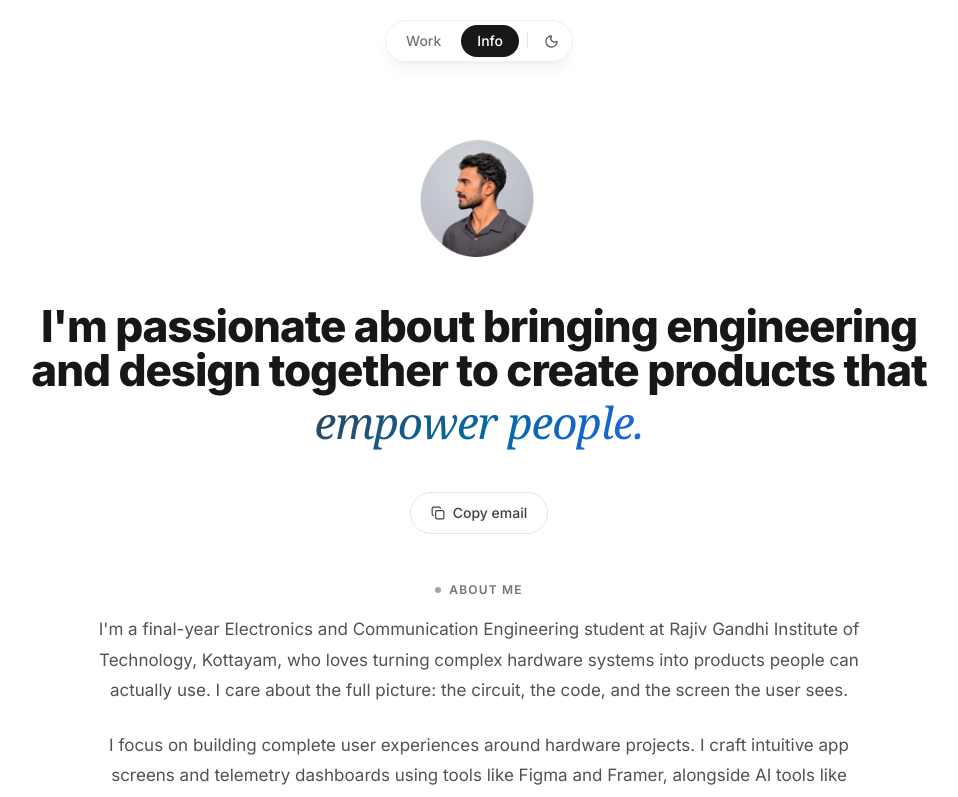
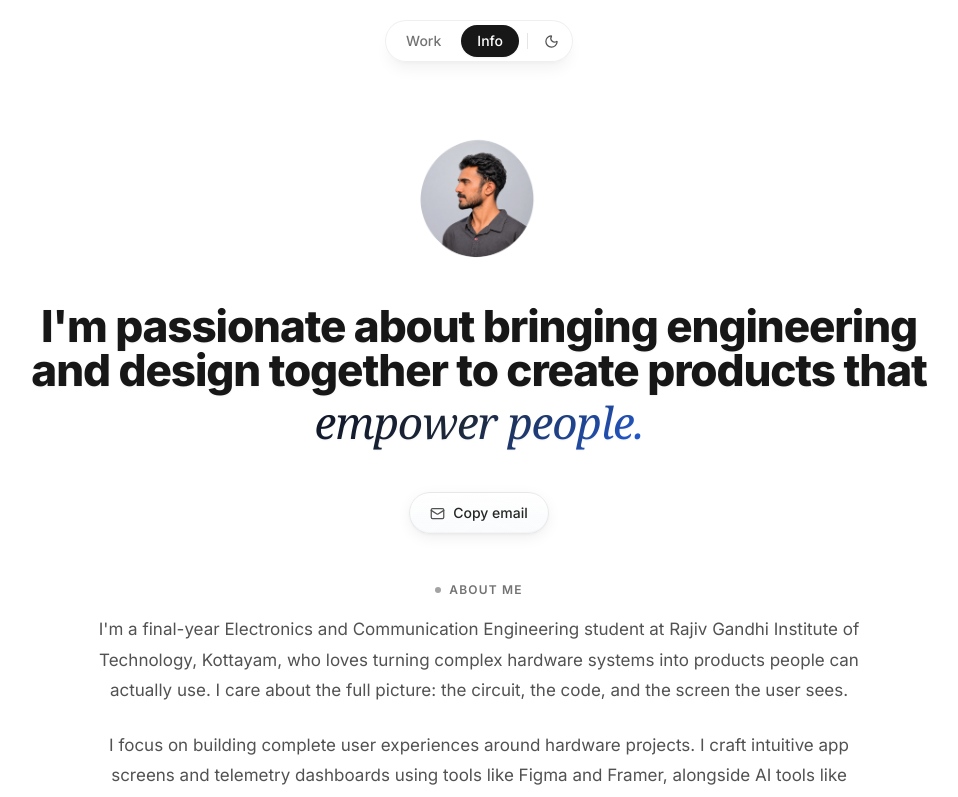
Before and after one commit to Abhi-jith4/Portfolio, a React (Vite) app: page /about in a window 1280 px wide. Shown: the top 797 px of the page, without its empty margins (161-1119 px from the left). Built offline with nearby package versions, Linux system fonts and the light colour scheme; a web font is replaced by a local one.

Commit message:
Fix transition duplicate glitch, add Dousan Miao glass Copy Email button with mail icon, soften headline gradient and add depth

```diff
--- a/src/App.tsx
+++ b/src/App.tsx
@@ -1,4 +1,4 @@
-import { Routes, Route, useLocation, Navigate } from 'react-router-dom';
+import { useLocation, useRoutes, Navigate } from 'react-router-dom';
 import { Home } from './pages/Home';
 import { About } from './pages/About';
 import { Project } from './pages/Project';
@@ -8,17 +8,22 @@ import { PageTransition } from './components/PageTransition';
 export default function App() {
   const location = useLocation();
 
+  const element = useRoutes(
+    [
+      { path: '/', element: <Home /> },
+      { path: '/about', element: <About /> },
+      { path: '/info', element: <Navigate to="/about" replace /> },
+      { path: '/projects/:slug', element: <Project /> },
+      { path: '*', element: <Navigate to="/" replace /> },
+    ],
+    location
+  );
+
   return (
     <>
       <TopNav />
-      <PageTransition>
-        <Routes location={location} key={location.pathname}>
-          <Route path="/" element={<Home />} />
-          <Route path="/about" element={<About />} />
-          <Route path="/info" element={<Navigate to="/about" replace />} />
-          <Route path="/projects/:slug" element={<Project />} />
-          <Route path="*" element={<Navigate to="/" replace />} />
-        </Routes>
+      <PageTransition locationKey={location.pathname}>
+        {element}
       </PageTransition>
     </>
   );
--- a/src/components/CopyEmail.tsx
+++ b/src/components/CopyEmail.tsx
@@ -1,6 +1,6 @@
 import { motion, AnimatePresence } from 'framer-motion';
 import { useState } from 'react';
-import { Copy, Check } from 'lucide-react';
+import { Mail, Check } from 'lucide-react';
 
 const EMAIL = 'abhijith7107@gmail.com';
 
@@ -31,28 +31,38 @@ export function CopyEmail() {
       whileHover={{ scale: 1.02 }}
       whileTap={{ scale: 0.98 }}
       transition={{ duration: 0.2, ease: 'easeOut' }}
-      className="flex items-center gap-2 px-5 py-2.5 rounded-full border border-neutral-200 dark:border-neutral-700 bg-white dark:bg-neutral-900 text-sm font-medium text-neutral-700 dark:text-neutral-200 hover:border-neutral-400 dark:hover:border-neutral-500 transition-colors"
+      className="glass-button relative inline-flex items-center gap-2 px-5 py-2.5 text-sm font-medium select-none cursor-pointer"
+      aria-label="Copy email address"
     >
+      {/* Specular Diagonal Sheen (Dousan Miao style) */}
+      <div className="absolute inset-0 rounded-full overflow-hidden pointer-events-none" aria-hidden="true">
+        <div className="absolute -inset-full bg-gradient-to-tr from-transparent via-white/[0.14] dark:via-white/[0.08] to-transparent rotate-45 pointer-events-none" />
+        <div className="absolute top-0 left-4 right-4 h-[1px] bg-gradient-to-r from-transparent via-white/60 dark:via-white/30 to-transparent pointer-events-none" />
+      </div>
+
       <AnimatePresence mode="wait">
         {copied ? (
           <motion.span
             key="check"
-            initial={{ opacity: 0, y: 4 }}
+            initial={{ opacity: 0, y: 3 }}
             animate={{ opacity: 1, y: 0 }}
-            exit={{ opacity: 0, y: -4 }}
-            className="flex items-center gap-2 text-green-600 dark:text-green-400"
+            exit={{ opacity: 0, y: -3 }}
+            transition={{ duration: 0.15 }}
+            className="relative z-10 flex items-center gap-2 text-emerald-600 dark:text-emerald-400 font-medium"
           >
-            <Check size={14} /> Copied!
+            <Check size={15} /> Copied!
           </motion.span>
         ) : (
           <motion.span
-            key="copy"
-            initial={{ opacity: 0, y: 4 }}
+            key="mail"
+            initial={{ opacity: 0, y: 3 }}
             animate={{ opacity: 1, y: 0 }}
-            exit={{ opacity: 0, y: -4 }}
-            className="flex items-center gap-2"
+            exit={{ opacity: 0, y: -3 }}
+            transition={{ duration: 0.15 }}
+            className="relative z-10 flex items-center gap-2 text-neutral-800 dark:text-neutral-100"
           >
-            <Copy size={14} /> Copy email
+            <Mail size={15} className="text-neutral-600 dark:text-neutral-300" />
+            <span>Copy email</span>
           </motion.span>
         )}
       </AnimatePresence>
--- a/src/components/PageTransition.tsx
+++ b/src/components/PageTransition.tsx
@@ -1,69 +1,41 @@
 import { AnimatePresence, motion, useReducedMotion } from 'framer-motion';
-import { useState, useEffect } from 'react';
-import { useLocation } from 'react-router-dom';
+import React, { useEffect, useRef } from 'react';
 
-const dots = [0, 1, 2];
+interface PageTransitionProps {
+  children: React.ReactNode;
+  locationKey: string;
+}
 
-export function PageTransition({ children }: { children: React.ReactNode }) {
-  const location = useLocation();
+export function PageTransition({ children, locationKey }: PageTransitionProps) {
   const shouldReduceMotion = useReducedMotion();
-  const [loading, setLoading] = useState(false);
-  const [displayLocation, setDisplayLocation] = useState(location);
+  const prevKeyRef = useRef(locationKey);
 
   useEffect(() => {
-    if (location.pathname !== displayLocation.pathname) {
-      setLoading(true);
+    if (prevKeyRef.current !== locationKey) {
       window.scrollTo(0, 0);
-      const t = setTimeout(() => {
-        setDisplayLocation(location);
-        setLoading(false);
-      }, 500);
-      return () => clearTimeout(t);
+      prevKeyRef.current = locationKey;
     }
-  }, [location, displayLocation]);
+  }, [locationKey]);
 
   return (
-    <>
-      {/* Dim overlay + loader */}
-      <AnimatePresence>
-        {loading && (
+    <AnimatePresence mode="wait" initial={false}>
       <motion.div
-            key="overlay"
-            initial={{ opacity: 0 }}
-            animate={{ opacity: 1 }}
-            exit={{ opacity: 0 }}
-            transition={{ duration: shouldReduceMotion ? 0 : 0.25, ease: 'easeOut' }}
-            className="fixed inset-0 z-[100] flex flex-col items-center justify-center bg-neutral-950/95"
-          >
-            <div className="flex items-center gap-3 mb-3">
-              {dots.map((i) => (
-                <motion.div
-                  key={i}
-                  className="w-2 h-2 rounded-full bg-white/60"
-                  animate={{ opacity: [0.3, 1, 0.3] }}
-                  transition={{ duration: shouldReduceMotion ? 0 : 1.1, repeat: Infinity, delay: i * 0.22 }}
-                />
-              ))}
-            </div>
-            <span className="text-xs tracking-widest text-white/40 uppercase font-medium">
-              Just a moment
-            </span>
-          </motion.div>
-        )}
-      </AnimatePresence>
-
-      {/* Page content */}
-      <AnimatePresence mode="wait">
-        <motion.div
-          key={displayLocation.pathname}
-          initial={shouldReduceMotion ? { opacity: 1, y: 0 } : { opacity: 0, y: 8 }}
+        key={locationKey}
+        initial={shouldReduceMotion ? { opacity: 1 } : { opacity: 0, y: 8 }}
         animate={{ opacity: 1, y: 0 }}
-          exit={{ opacity: 0 }}
-          transition={{ duration: shouldReduceMotion ? 0 : 0.5, ease: 'easeOut' }}
+        exit={
+          shouldReduceMotion
+            ? { opacity: 0 }
+            : { opacity: 0, y: -6, transition: { duration: 0.18, ease: 'easeIn' } }
+        }
+        transition={{
+          duration: shouldReduceMotion ? 0 : 0.45,
+          ease: 'easeOut',
+        }}
+        className="w-full min-h-screen"
       >
         {children}
       </motion.div>
     </AnimatePresence>
-    </>
   );
 }
--- a/src/index.css
+++ b/src/index.css
@@ -55,7 +55,16 @@
     @apply text-neutral-400 dark:text-neutral-500 hover:text-neutral-700 dark:hover:text-neutral-300;
   }
 
-  /* Refined Perry Wang serif highlight treatment with silver-to-light-blue gradient & soft blue glow */
+  /* Subtle headline shadow & depth (for homepage & about page main headlines) */
+  .headline-depth {
+    text-shadow: 0 1px 2px rgba(0, 0, 0, 0.05);
+  }
+
+  .dark .headline-depth {
+    text-shadow: 0 2px 24px rgba(255, 255, 255, 0.12), 0 0 45px rgba(255, 255, 255, 0.05);
+  }
+
+  /* Refined Perry Wang serif highlight treatment with softer, lighter silver-to-icy-blue gradient */
   /* Descenders (p, g, y, j, q) and italic slants have dedicated padding/margin clearance to prevent clipping */
   .highlight-serif {
     font-family: 'Playfair Display', Georgia, serif;
@@ -73,17 +82,67 @@
     margin-left: -0.04em;
     box-decoration-break: clone;
     -webkit-box-decoration-break: clone;
-    background: linear-gradient(135deg, #334155 0%, #0369a1 50%, #2563eb 100%);
+    background: linear-gradient(135deg, #0f172a 0%, #1e293b 45%, #2563eb 100%);
     -webkit-background-clip: text;
     background-clip: text;
     -webkit-text-fill-color: transparent;
   }
 
   .dark .highlight-serif {
-    background: linear-gradient(135deg, #f8fafc 0%, #e0f2fe 35%, #bae6fd 70%, #93c5fd 100%);
+    background: linear-gradient(180deg, #ffffff 10%, #f8fafc 35%, #e2e8f0 60%, #bae6fd 85%, #93c5fd 100%);
     -webkit-background-clip: text;
     background-clip: text;
     -webkit-text-fill-color: transparent;
-    filter: drop-shadow(0 0 16px rgba(186, 230, 253, 0.4)) drop-shadow(0 0 28px rgba(147, 197, 253, 0.2));
+    filter: drop-shadow(0 0 14px rgba(186, 230, 253, 0.35)) drop-shadow(0 0 28px rgba(147, 197, 253, 0.12));
+  }
+
+  /* Theme-aware Glassmorphic / Neumorphic Pill Button (Dousan Miao style) */
+  .glass-button {
+    position: relative;
+    border-radius: 9999px;
+    overflow: hidden;
+    backdrop-filter: blur(12px);
+    -webkit-backdrop-filter: blur(12px);
+    transition: all 0.3s cubic-bezier(0.16, 1, 0.3, 1);
+
+    /* Light theme: Translucent pearl white with subtle inner gloss & soft elevation */
+    background: linear-gradient(180deg, rgba(255, 255, 255, 0.96) 0%, rgba(248, 250, 252, 0.88) 100%);
+    border: 1px solid rgba(0, 0, 0, 0.08);
+    box-shadow:
+      inset 0 1px 1px 0 rgba(255, 255, 255, 1),
+      inset 0 -1px 1px 0 rgba(0, 0, 0, 0.03),
+      0 4px 16px -2px rgba(0, 0, 0, 0.08),
+      0 1px 3px 0 rgba(0, 0, 0, 0.04);
+    color: #1e293b;
+  }
+
+  .glass-button:hover {
+    border-color: rgba(0, 0, 0, 0.15);
+    box-shadow:
+      inset 0 1px 1px 0 rgba(255, 255, 255, 1),
+      inset 0 -1px 1px 0 rgba(0, 0, 0, 0.03),
+      0 6px 20px -2px rgba(0, 0, 0, 0.12),
+      0 2px 4px 0 rgba(0, 0, 0, 0.06);
+  }
+
+  .dark .glass-button {
+    /* Dark theme: Translucent dark smoked glass with silver rim & inner depth */
+    background: linear-gradient(180deg, rgba(38, 38, 38, 0.75) 0%, rgba(23, 23, 23, 0.85) 50%, rgba(10, 10, 10, 0.92) 100%);
+    border: 1px solid rgba(255, 255, 255, 0.18);
+    box-shadow:
+      inset 0 1px 1px 0 rgba(255, 255, 255, 0.28),
+      inset 0 -1px 1px 0 rgba(0, 0, 0, 0.6),
+      0 4px 20px -2px rgba(0, 0, 0, 0.7),
+      0 2px 6px 0 rgba(0, 0, 0, 0.5);
+    color: #f1f5f9;
+  }
+
+  .dark .glass-button:hover {
+    border-color: rgba(255, 255, 255, 0.32);
+    box-shadow:
+      inset 0 1px 1px 0 rgba(255, 255, 255, 0.38),
+      inset 0 -1px 1px 0 rgba(0, 0, 0, 0.6),
+      0 6px 24px -2px rgba(0, 0, 0, 0.85),
+      0 2px 8px 0 rgba(0, 0, 0, 0.6);
   }
 }
--- a/src/pages/About.tsx
+++ b/src/pages/About.tsx
@@ -36,7 +36,7 @@ export function About() {
             {...getMotionProps(0.14)}
             className="max-w-4xl w-full text-left sm:text-center mb-6 sm:mb-8 overflow-visible"
           >
-            <h1 className="text-2xl sm:text-4xl md:text-5xl lg:text-[44px] font-extrabold tracking-tight text-neutral-900 dark:text-white leading-[1.25] sm:leading-[1.28] overflow-visible pb-1 sm:pb-2">
+            <h1 className="text-2xl sm:text-4xl md:text-5xl lg:text-[44px] font-extrabold tracking-tight text-neutral-900 dark:text-white leading-[1.25] sm:leading-[1.28] overflow-visible pb-1 sm:pb-2 headline-depth">
               I'm passionate about bringing engineering and design together to create products that{' '}
               <span className="highlight-serif">empower people.</span>
             </h1>
--- a/src/pages/Home.tsx
+++ b/src/pages/Home.tsx
@@ -40,7 +40,7 @@ export function Home() {
 
           <motion.h1
             {...getMotionProps(0.14)}
-            className="text-5xl sm:text-6xl lg:text-7xl font-black tracking-tight leading-[1.18] sm:leading-[1.16] text-neutral-900 dark:text-white mb-6 overflow-visible pb-1.5"
+            className="text-5xl sm:text-6xl lg:text-7xl font-black tracking-tight leading-[1.18] sm:leading-[1.16] text-neutral-900 dark:text-white mb-6 overflow-visible pb-1.5 headline-depth"
           >
             I blend engineering
             <br />
```
Lines whose indentation alone changed are shown as unchanged.
